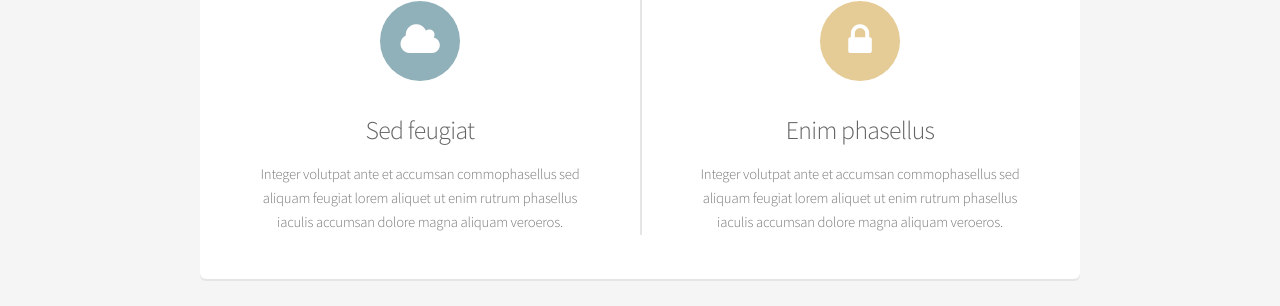
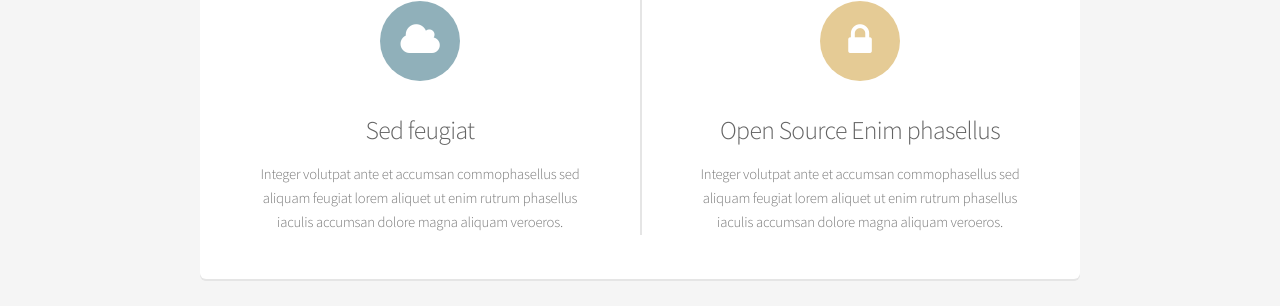
Before and after one commit to CityZenApp/Website, a Jekyll site: the page built from index.html, in a window 1280 px wide. Shown: the part 1101-1407 px from the top of the page. Built offline with Jekyll 4.4.1, drawn with Linux system fonts in a browser that asks for light colours; the list of posts is cut into pages by our own code.

Commit message:
Update index.html

```diff
--- a/index.html
+++ b/index.html
@@ -34,7 +34,7 @@ layout: default
 		</section>
 		<section>
 			<span class="icon major fa-lock accent5"></span>
-			<h3>Enim phasellus</h3>
+			<h3> Open Source Enim phasellus</h3>
 			<p>Integer volutpat ante et accumsan commophasellus sed aliquam feugiat lorem aliquet ut enim rutrum phasellus iaculis accumsan dolore magna aliquam veroeros.</p>
 		</section>
 	</div>
```
